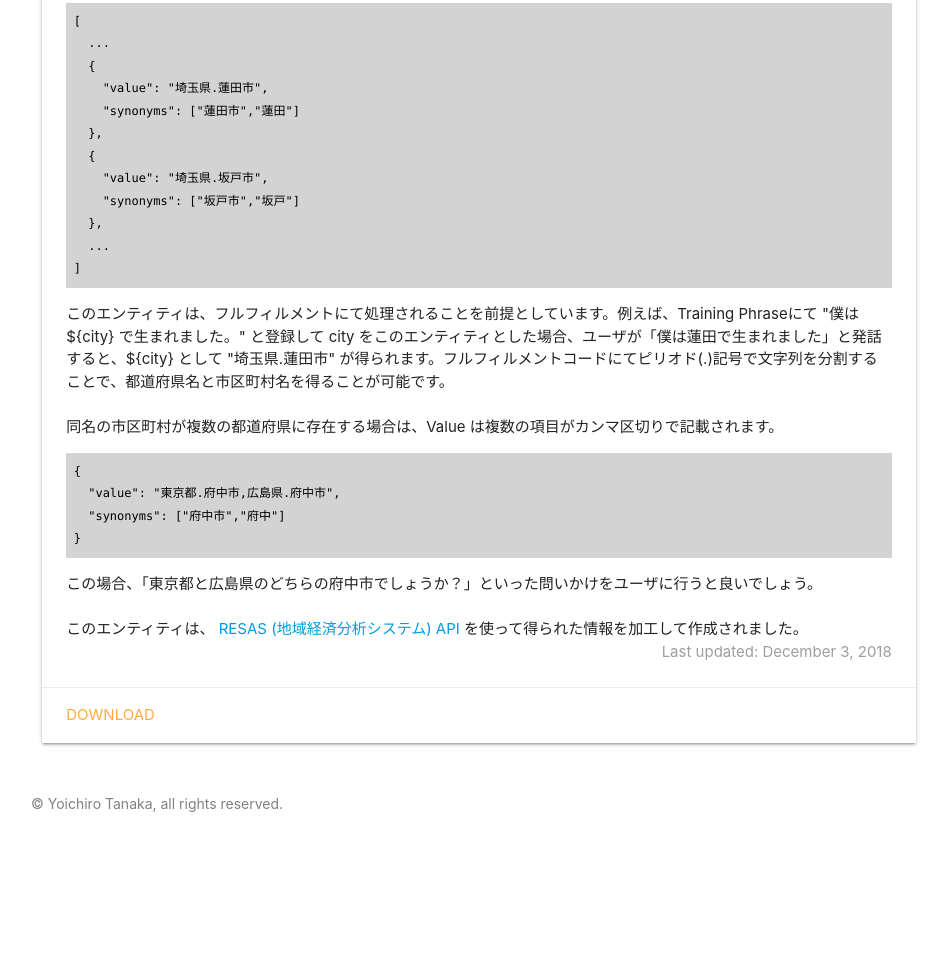
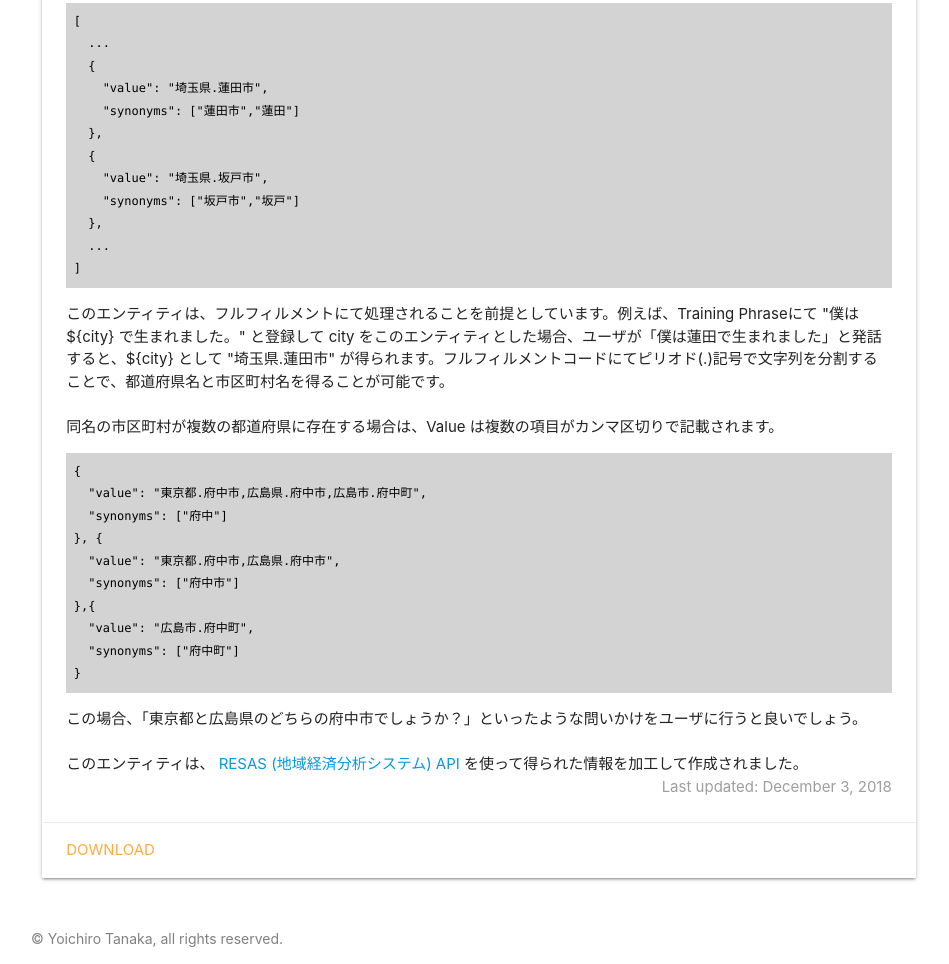
Before and after one commit to yoichiro/dialogflow-entities, a plain HTML site: page docs/index.html in a window 1280 px wide. Shown: the part 528-1492 px from the top of the page, without its empty margins (161-1110 px from the left). Before the commit the page ends 1357 px from the top, so only its background shows below. Drawn offline with nearby package versions, Linux system fonts and the light colour scheme.

Commit message:
Change the description in the case of duplicated cities.

```diff
--- a/docs/index.html
+++ b/docs/index.html
@@ -75,10 +75,16 @@
                             <br>
                             <p>同名の市区町村が複数の都道府県に存在する場合は、Value は複数の項目がカンマ区切りで記載されます。</p>
                             <pre><code>{
+  "value": "東京都.府中市,広島県.府中市,広島市.府中町",
+  "synonyms": ["府中"]
+}, {
   "value": "東京都.府中市,広島県.府中市",
-  "synonyms": ["府中市","府中"]
+  "synonyms": ["府中市"]
+},{
+  "value": "広島市.府中町",
+  "synonyms": ["府中町"]
 }</code></pre>
-                            <p>この場合、「東京都と広島県のどちらの府中市でしょうか？」といった問いかけをユーザに行うと良いでしょう。</p>
+                            <p>この場合、「東京都と広島県のどちらの府中市でしょうか？」といったような問いかけをユーザに行うと良いでしょう。</p>
                             <br>
                             <p>このエンティティは、 <a href="https://opendata.resas-portal.go.jp/">RESAS (地域経済分析システム) API</a> を使って得られた情報を加工して作成されました。</p>
                             <p class="right-align grey-text lighten-1-text">Last updated: December 3, 2018</p>
```
